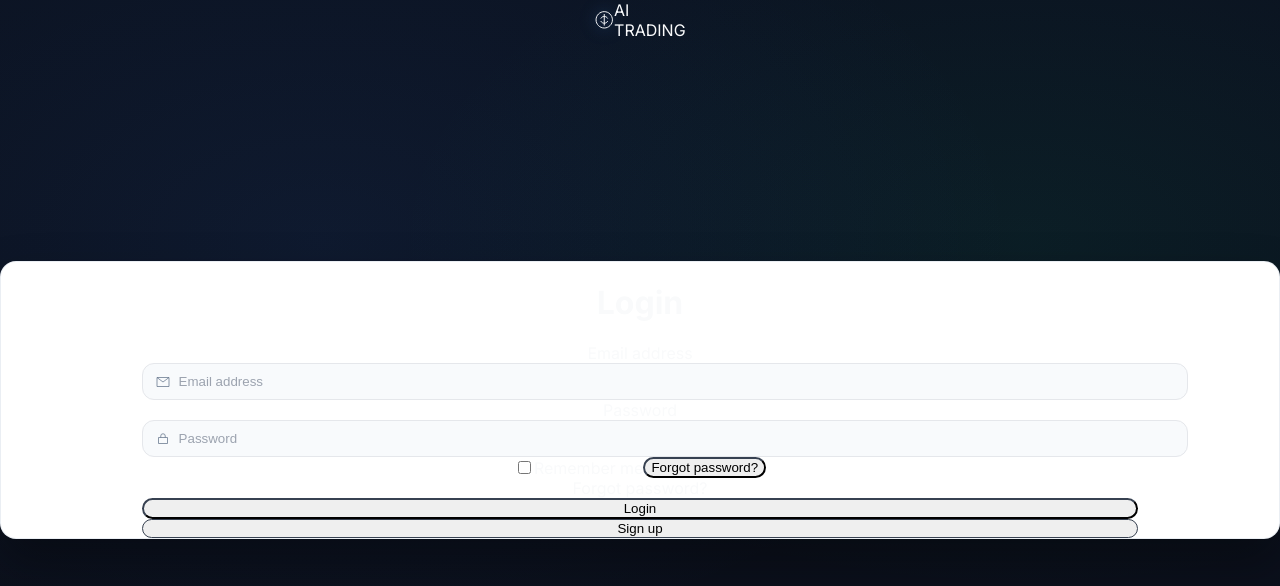
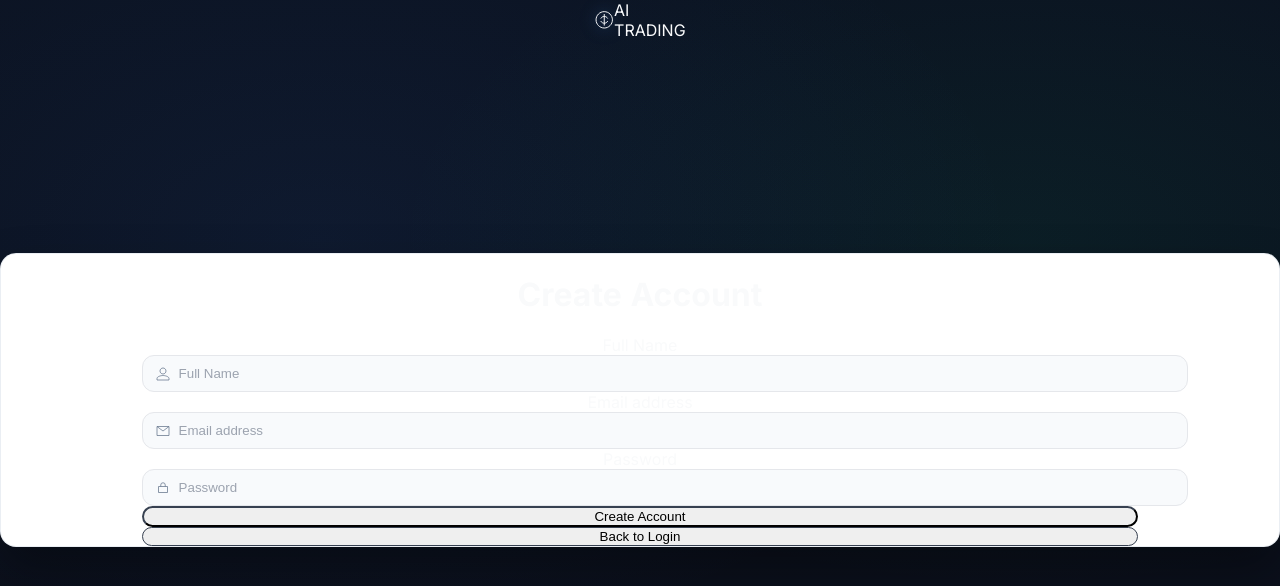
Before and after one commit to Dingding-leo/Austin-s-Finance-Agent, a React (Vite) app in the folder trading-dashboard/: page /#/login in a window 1280 px wide. Both pictures are taken after a click on the button "Sign up". Shown: the top 586 px of the page. Built offline with nearby package versions, Linux system fonts and the light colour scheme.

Commit message:
Login UI refactor: full sign-up flow, high contrast text, refined styles

```diff
--- a/trading-dashboard/src/pages/Login.tsx
+++ b/trading-dashboard/src/pages/Login.tsx
@@ -71,10 +71,30 @@ export default function Login() {
 
       <div className="flex min-h-screen items-center justify-center px-4">
         <div className="login-card w-full max-w-sm p-6">
-          <h1 className="text-2xl font-bold text-dark-900 text-center mb-6 font-display">Login</h1>
+          <h1 className="text-2xl font-bold text-black text-center mb-6 font-display">{isLogin ? 'Login' : 'Create Account'}</h1>
           <form className="space-y-6" onSubmit={handleSubmit}>
+            {!isLogin && (
               <div>
-              <label htmlFor="email" className="block text-sm text-dark-900 mb-2 text-center">Email address</label>
+                <label htmlFor="name" className="block text-sm text-black mb-2 text-center">Full Name</label>
+                <div className="flex justify-center">
+                  <div className="input-with-icon w-[78%]">
+                    <svg viewBox="0 0 24 24"><path d="M12 12c2.21 0 4-1.79 4-4s-1.79-4-4-4-4 1.79-4 4 1.79 4 4 4zm0 2c-2.67 0-8 1.34-8 4v2h16v-2c0-2.66-5.33-4-8-4z" fill="none" stroke="currentColor"/></svg>
+                    <input
+                      id="name"
+                      name="name"
+                      type="text"
+                      required
+                      className="input-soft w-full rounded-2xl text-black"
+                      placeholder="Full Name"
+                      value={formData.name}
+                      onChange={handleInputChange}
+                    />
+                  </div>
+                </div>
+              </div>
+            )}
+            <div>
+              <label htmlFor="email" className="block text-sm text-black mb-2 text-center">Email address</label>
               <div className="flex justify-center">
                 <div className="input-with-icon w-[78%]">
                   <svg viewBox="0 0 24 24"><path d="M4 6h16v12H4z" fill="none" stroke="currentColor"/><path d="M4 6l8 6 8-6" fill="none" stroke="currentColor"/></svg>
@@ -84,7 +104,7 @@ export default function Login() {
                     type="text"
                     autoComplete="email"
                     required
-                  className="input-soft w-full rounded-2xl"
+                    className="input-soft w-full rounded-2xl text-black"
                     placeholder="Email address"
                     value={formData.email}
                     onChange={handleInputChange}
@@ -93,7 +113,7 @@ export default function Login() {
               </div>
             </div>
             <div>
-              <label htmlFor="password" className="block text-sm text-dark-900 mb-2 text-center">Password</label>
+              <label htmlFor="password" className="block text-sm text-black mb-2 text-center">Password</label>
               <div className="flex justify-center">
                 <div className="input-with-icon w-[78%]">
                   <svg viewBox="0 0 24 24"><path d="M6 10h12v8H6z" fill="none" stroke="currentColor"/><path d="M9 10V8a3 3 0 016 0v2" fill="none" stroke="currentColor"/></svg>
@@ -103,7 +123,7 @@ export default function Login() {
                     type="password"
                     autoComplete="current-password"
                     required
-                  className="input-soft w-full rounded-2xl"
+                    className="input-soft w-full rounded-2xl text-black"
                     placeholder="Password"
                     value={formData.password}
                     onChange={handleInputChange}
@@ -111,16 +131,20 @@ export default function Login() {
                 </div>
               </div>
             </div>
+            {isLogin && (
+              <>
                 <div className="flex items-center justify-center gap-4 mt-4">
-              <label className="flex items-center gap-2 text-sm text-dark-900">
+                  <label className="flex items-center gap-2 text-sm text-black">
                     <input type="checkbox" className="h-4 w-4 rounded border-dark-300" />
                     Remember me
                   </label>
-              <button type="button" className="text-sm rounded-full px-3 py-1 bg-white text-dark-900 hover:bg-dark-100 font-display">Forgot password?</button>
+                  <button type="button" className="text-sm rounded-full px-3 py-1 bg-white text-black hover:bg-dark-100 font-display">Forgot password?</button>
                 </div>
                 <div className="flex justify-center mt-4 mb-2">
-              <span className="text-sm text-dark-900">Forgot password?</span>
+                  <span className="text-sm text-black">Forgot password?</span>
                 </div>
+              </>
+            )}
             {error && (
               <div className="rounded-md bg-danger-900/40 border border-danger-700 p-3">
                 <p className="text-sm text-danger-300">{error}</p>
@@ -132,17 +156,17 @@ export default function Login() {
                 disabled={loading}
                 className="w-[78%] rounded-full bg-primary-600 text-white py-3 text-base font-semibold hover:bg-primary-700 transition disabled:opacity-50"
               >
-                {loading ? 'Processing...' : 'Login'}
+                {loading ? 'Processing...' : (isLogin ? 'Login' : 'Create Account')}
               </button>
               <button
                 type="button"
                 className="w-[78%] rounded-full border border-dark-900 text-dark-900 bg-white py-2 font-display hover:bg-dark-100"
                 onClick={() => {
-                  setIsLogin(false)
+                  setIsLogin(!isLogin)
                   setError('')
                 }}
               >
-                Sign up
+                {isLogin ? 'Sign up' : 'Back to Login'}
               </button>
             </div>
           </form>
```
Lines whose indentation alone changed are shown as unchanged.
